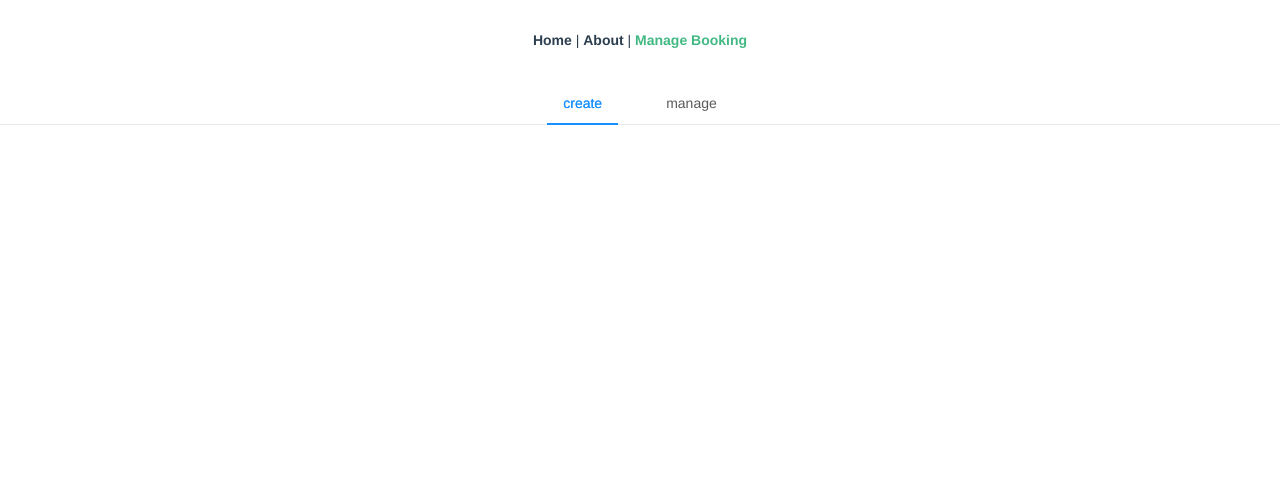
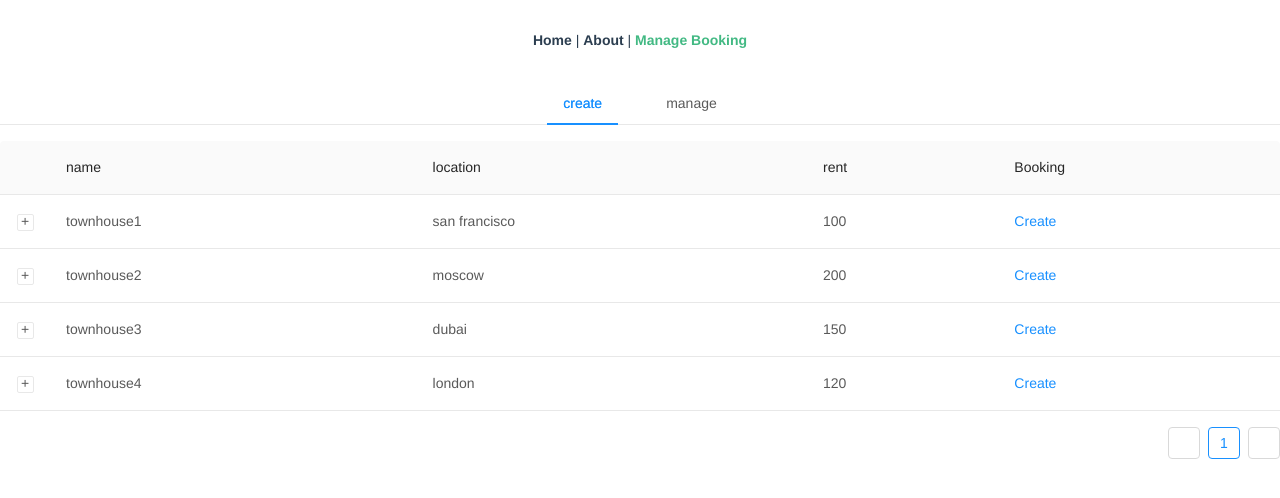
Before and after one commit to geeky-T/ordering_frontend, a Vue app: page /manageBooking in a window 1280 px wide. Both pictures are taken after a click on the tab "create". Shown: the top 498 px of the page. Built offline with nearby package versions, Linux system fonts and the light colour scheme.

Commit message:
create booking front end for random data

```diff
--- a/src/App.vue
+++ b/src/App.vue
@@ -4,6 +4,7 @@
       <router-link to="/">Home</router-link> |
       <router-link to="/about">About</router-link> |
       <router-link to="/manageBooking">Manage Booking</router-link>
+
     </div>
     <router-view />
   </div>
--- /dev/null
+++ b/src/components/Creator.vue
@@ -0,0 +1,92 @@
+<template>
+
+    <a-table :columns="columns" :dataSource="data">
+    <a slot="action" href="javascript:;">Create</a>
+    <p slot="expandedRowRender" slot-scope="record" style="margin: 0">{{record.description}}</p>
+  </a-table>
+
+
+
+
+
+    <!-- <div style="border: 1px solid black"    > -->
+    <!-- <table  width="80%" allign="left" >
+    <tr>
+        <th> Name </th>
+        <th> Location </th>
+        <th > rent </th>
+        <th> CreateBooking </th>
+    </tr>
+    <tr v-for="x in hotels" v-bind:key="x.id">
+        <td >{{x.name}}</td>
+        <td >{{x.location}}</td>
+        <td >{{x.rent}}</td>
+        <td><button value='create'>Book</button></td>
+    </tr>
+
+    </table>
+
+    </div> -->
+
+</template>
+
+<script>
+
+const columns= [
+    { title: 'name', dataIndex: 'name', key: 'name' },
+    { title: 'location', dataIndex: 'location', key: 'location' },
+    { title: 'rent', dataIndex: 'rent', key: 'rent' },
+    { title: 'Booking', dataIndex: '', key: 'x', scopedSlots: { customRender: 'action' } },
+  ];
+   const data=[
+
+                {
+                    id:1,
+                    name:"townhouse1",
+                    location:"san francisco",
+                    rent:100,
+                    description:"Most of the people like this hotel"
+                },
+                 {
+                    id:2,
+                    name:"townhouse2",
+                    location:"moscow",
+                    rent:200,
+
+                },
+                 {
+                    id:3,
+                    name:"townhouse3",
+                    location:"dubai",
+                    rent:150,
+
+                },
+                 {
+                    id:4,
+                    name:"townhouse4",
+                    location:"london",
+                    rent:120,
+
+                },
+
+
+            ];
+
+export default {
+    name:"Creator",
+    data(){
+        return{
+
+           data,
+           columns,
+
+    }
+
+}}
+
+
+</script>
+
+<style scoped>
+
+</style>
--- a/src/views/ManageBooking.vue
+++ b/src/views/ManageBooking.vue
@@ -1,20 +1,23 @@
 <template>
   <div>
     <a-tabs defaultActiveKey="1" @change="callback" id="tabBox">
-      <a-tab-pane tab="create" key="create" class="dataBox"></a-tab-pane>
-      <a-tab-pane tab="manage" key="manage" forceRender
-        ><Inventory
-      /></a-tab-pane>
+      <a-tab-pane tab="create" key="create" ><Creator/></a-tab-pane>
+      <a-tab-pane tab="manage" key="manage" ><Inventory/></a-tab-pane>
+
     </a-tabs>
+
   </div>
 </template>
 
 <script>
 import Inventory from "@/components/Inventory.vue";
+import Creator from "@/components/Creator.vue";
+//import    from "@/component/";
 export default {
   name: "manageBooking",
   components: {
-    Inventory
+    Inventory,
+    Creator
   }
 };
 </script>
```
